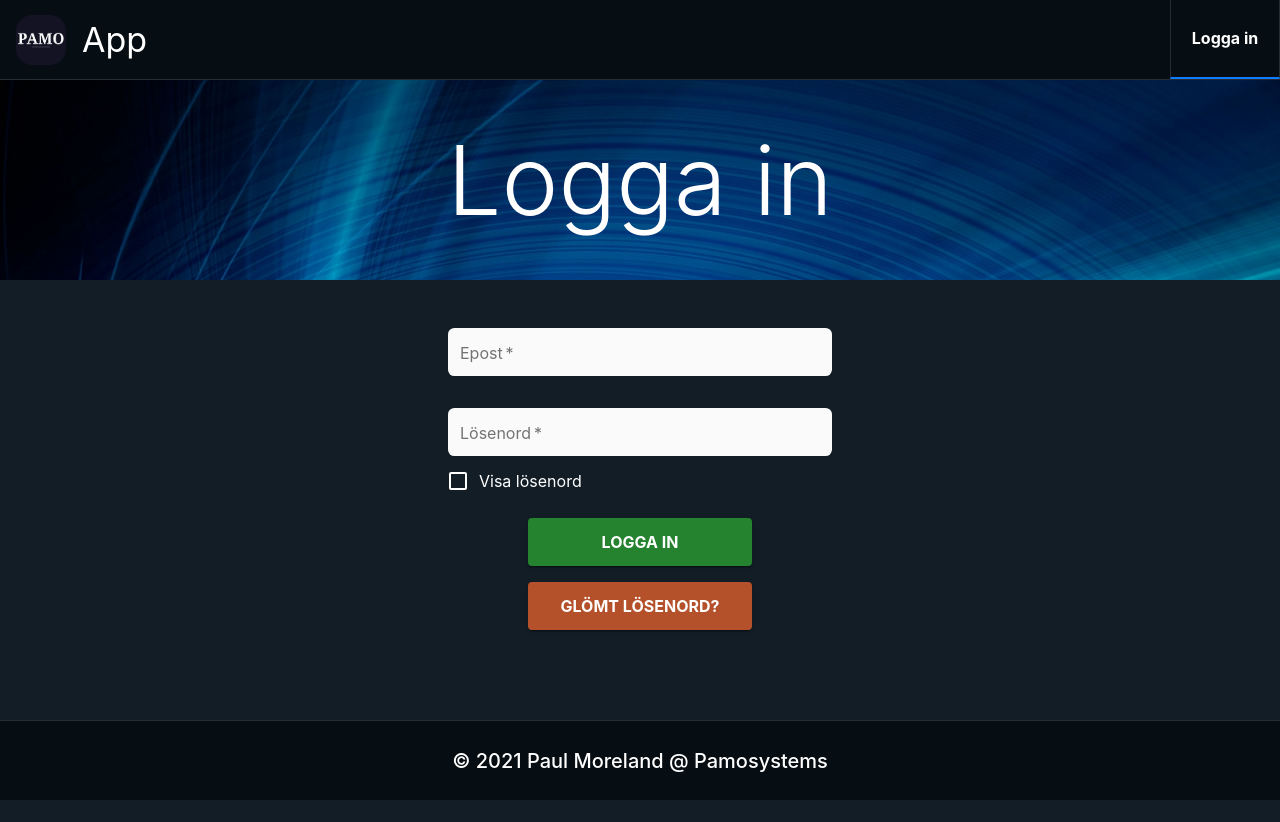
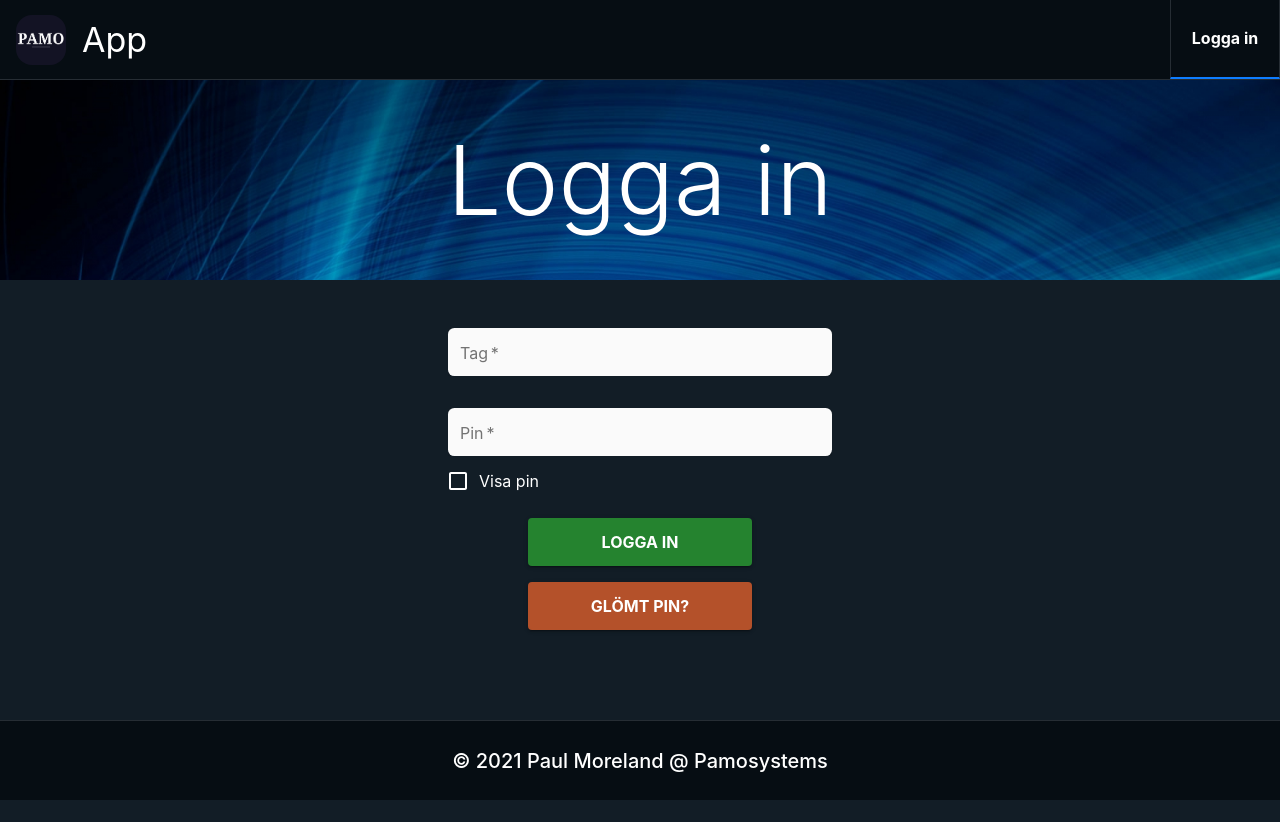
Before and after one commit to pamoman/butik-app, a React (Create React App) app: page /login in a window 1280 px wide. Built offline with nearby package versions, Linux system fonts and the light colour scheme.

Commit message:
First commit

```diff
--- a/package.json
+++ b/package.json
@@ -35,7 +35,7 @@
     "build": "react-scripts build",
     "test": "react-scripts test",
     "eject": "react-scripts eject",
-    "deploy": "npm run build && rsync -av build/* /var/www/domain-name/html/"
+    "deploy": "npm run build && rsync -av build/* /var/www/butik.pamosystems.com/html/"
   },
   "eslintConfig": {
     "extends": [
--- a/src/components/auth/Forgot.js
+++ b/src/components/auth/Forgot.js
@@ -9,7 +9,7 @@ import { Grid, Typography, TextField, Button } from '@material-ui/core';
 import useStyles from './Styles';
 
 const Forgot = () => {
-    const title = "Glömt lösenord",
+    const title = "Glömt pin",
           [email, setEmail] = useState(""),
           messageContext = useMessage(),
           setMessage = messageContext.setMessage,
@@ -46,7 +46,7 @@ const Forgot = () => {
 
             <Grid container spacing={4} justify="center" className="page">
                 <Grid item xs={12} md={6}>
-                    <h2 className="center">Mata in din epost address nedan för att återställa lösenordet.</h2>
+                    <h2 className="center">Mata in din epost address nedan för att återställa pinkoden.</h2>
 
                     <form className="form" onSubmit={registerSubmit}>
                         <TextField
--- a/src/components/auth/Login.js
+++ b/src/components/auth/Login.js
@@ -25,11 +25,11 @@ const Login = () => {
         const formData = new FormData(e.target);
 
         let person = {
-            "email": formData.get("email"),
+            "username": formData.get("username"),
             "password": formData.get("password")
         };
 
-        login(person.email, person.password)
+        login(person.username, person.password)
             .catch(error => {
                 console.log(error);
                 setMessage({ open: true, text: "Ogiltid epost eller lösenord!", severity: "error" });
@@ -51,10 +51,10 @@ const Login = () => {
                 <Grid item xs={12} sm={6}>
                     <form className="form" onSubmit={logon}>
                         <TextField
-                            id="person-email"
-                            name="email"
-                            label="Epost"
-                            type="email"
+                            id="person-username"
+                            name="username"
+                            label="Tag"
+                            type="number"
                             size="small"
                             variant="filled"
                             required
@@ -65,7 +65,7 @@ const Login = () => {
                             className="password"
                             id="person-password"
                             name="password"
-                            label="Lösenord"
+                            label="Pin"
                             type={hidden ? "password" : "text"}
                             size="small"
                             variant="filled"
@@ -82,7 +82,7 @@ const Login = () => {
                                     style={{ color: "white" }}
                                 />
                             }
-                            label={`${check ? "Dölja" : "Visa"} lösenord`}
+                            label={`${check ? "Dölja" : "Visa"} pin`}
                         />
 
                         <Button
@@ -103,7 +103,7 @@ const Login = () => {
                             variant="contained"
                             onClick={() => history.push("/forgot")}
                         >
-                            Glömt Lösenord?
+                            Glömt pin?
                         </Button>
                     </form>
                 </Grid>
--- a/src/config/Client.js
+++ b/src/config/Client.js
@@ -5,7 +5,7 @@
 import { ApolloClient, InMemoryCache, ApolloLink, HttpLink } from '@apollo/client';
 import { useAuthToken } from "./auth";
 
-export const uri = "https://domain.pamosystems.com";
+export const uri = "https://butik-api.pamosystems.com";
 
 const httpLink = new HttpLink({
     uri: `${uri}/graphql`,
```
Also changed, not shown: 1 other file (tests, documents, lock files or other folders).
